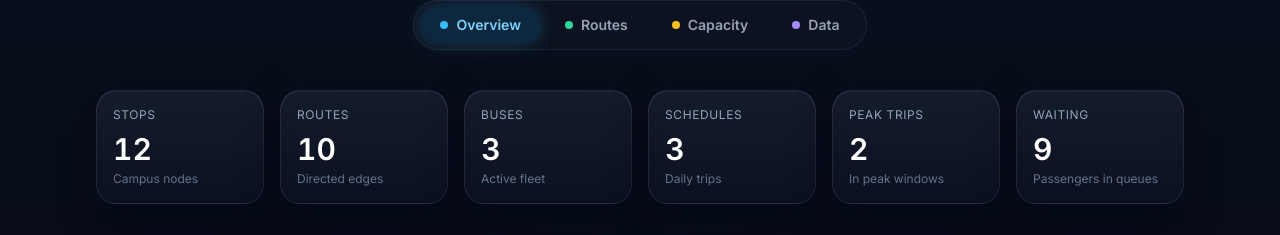
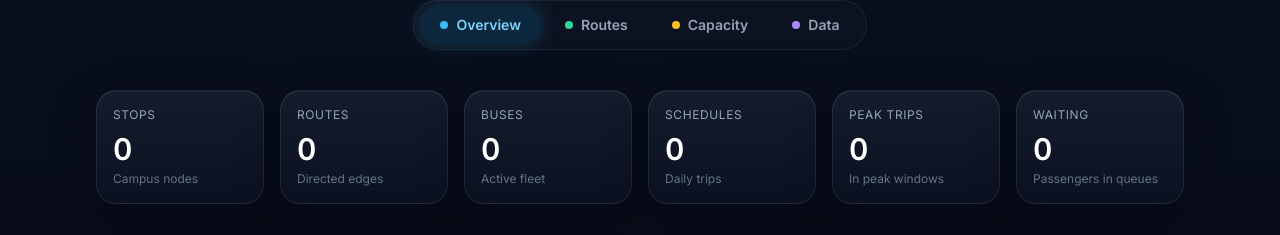
Before and after one commit to mamunur-ynu/ynu-bus-tracker-app, a React (Vite) app: page / in a window 1280 px wide. Shown: the part 316-551 px from the top of the page. Built offline with nearby package versions, Linux system fonts and the light colour scheme.

Commit message:
UX polish

```diff
--- a/src/App.tsx
+++ b/src/App.tsx
@@ -10,6 +10,7 @@ import PeakHourTimeline from "./components/PeakHourTimeline";
 import DataTables from "./components/DataTables";
 import ReportSummary from "./components/ReportSummary";
 import LiveEditor from "./components/LiveEditor";
+import Toaster from "./components/Toaster";
 
 type Tab = "dashboard" | "editor";
 type Section = "overview" | "routes" | "capacity" | "data";
@@ -92,14 +93,17 @@ export default function App() {
                       : "text-slate-400 hover:text-slate-200"
                   }`}
                 >
-                  <span className={`h-2 w-2 rounded-full ${s.dot}`} />
+                  <span
+                    aria-hidden="true"
+                    className={`h-2 w-2 rounded-full ${s.dot}`}
+                  />
                   {s.label}
                 </button>
               ))}
             </div>
           </div>
 
-          <div className="space-y-8">
+          <div key={section} className="animate-fadeIn space-y-8">
             {section === "overview" && (
               <>
                 <OverviewCards />
@@ -137,6 +141,8 @@ export default function App() {
       <footer className="mt-14 border-t border-slate-800/70 pt-6 text-center text-xs text-slate-500">
         Built with React, TypeScript, Vite &amp; Supabase &middot; Yunnan University
       </footer>
+
+      <Toaster />
     </div>
   );
 }
--- a/src/components/OverviewCards.tsx
+++ b/src/components/OverviewCards.tsx
@@ -1,3 +1,4 @@
+import { useEffect, useRef, useState } from "react";
 import {
   stops,
   routes,
@@ -9,8 +10,54 @@ import {
 
 interface Stat {
   label: string;
-  value: number | string;
+  value: number;
   hint: string;
+}
+
+// Counts up from 0 to `target` once, respecting reduced-motion.
+function useCountUp(target: number, durationMs = 900) {
+  const [value, setValue] = useState(0);
+  const started = useRef(false);
+  useEffect(() => {
+    if (started.current) return;
+    started.current = true;
+    const reduce = window.matchMedia?.(
+      "(prefers-reduced-motion: reduce)"
+    ).matches;
+    if (reduce) {
+      setValue(target);
+      return;
+    }
+    const start = performance.now();
+    let raf = 0;
+    const tick = (now: number) => {
+      const p = Math.min(1, (now - start) / durationMs);
+      const eased = 1 - Math.pow(1 - p, 3); // easeOutCubic
+      setValue(Math.round(eased * target));
+      if (p < 1) raf = requestAnimationFrame(tick);
+    };
+    raf = requestAnimationFrame(tick);
+    return () => cancelAnimationFrame(raf);
+  }, [target, durationMs]);
+  return value;
+}
+
+function StatCard({ stat, index }: { stat: Stat; index: number }) {
+  const value = useCountUp(stat.value);
+  return (
+    <div
+      className="card p-4"
+      style={{ animationDelay: `${index * 60}ms` }}
+    >
+      <p className="text-xs uppercase tracking-wider text-slate-400">
+        {stat.label}
+      </p>
+      <p className="stat-value mt-2 text-3xl font-semibold text-white">
+        {value}
+      </p>
+      <p className="mt-1 text-xs text-slate-500">{stat.hint}</p>
+    </div>
+  );
 }
 
 // Small metric cards that summarize the whole system.
@@ -32,16 +79,8 @@ export default function OverviewCards() {
 
   return (
     <div className="grid grid-cols-2 gap-4 sm:grid-cols-3 lg:grid-cols-6">
-      {stats.map((stat) => (
-        <div key={stat.label} className="card p-4">
-          <p className="text-xs uppercase tracking-wider text-slate-400">
-            {stat.label}
-          </p>
-          <p className="stat-value mt-2 text-3xl font-semibold text-white">
-            {stat.value}
-          </p>
-          <p className="mt-1 text-xs text-slate-500">{stat.hint}</p>
-        </div>
+      {stats.map((stat, i) => (
+        <StatCard key={stat.label} stat={stat} index={i} />
       ))}
     </div>
   );
--- a/src/components/RouteMap.tsx
+++ b/src/components/RouteMap.tsx
@@ -114,15 +114,31 @@ export default function RouteMap({
         {/* Stop markers as HTML so the bilingual labels stay crisp. */}
         {stops.map((stop) => {
           const onPath = pathStopIds.includes(stop.id);
+          const waiting = stop.passengerCount ?? 0;
           return (
             <div
               key={stop.id}
-              className="absolute -translate-x-1/2 -translate-y-1/2"
-              style={{ left: `${stop.x}%`, top: `${stop.y}%` }}
+              className="group absolute -translate-x-1/2 -translate-y-1/2"
+              style={{ left: `${stop.x}%`, top: `${stop.y}%`, zIndex: onPath ? 20 : 10 }}
             >
-              <div className="flex flex-col items-center">
+              {/* Hover tooltip */}
+              <div className="pointer-events-none absolute bottom-full left-1/2 z-30 mb-2 hidden -translate-x-1/2 whitespace-nowrap rounded-lg border border-slate-700 bg-ink-950/95 px-2.5 py-1.5 text-left shadow-xl group-hover:block">
+                <p className="text-[11px] font-semibold text-white">
+                  {stop.englishName}
+                </p>
+                <p className="text-[10px] text-slate-400">{stop.chineseName}</p>
+                <p className="mt-0.5 text-[10px] text-brand-400">
+                  {waiting} waiting
+                </p>
+              </div>
+              <div
+                className="flex flex-col items-center"
+                tabIndex={0}
+                role="button"
+                aria-label={`${stop.englishName} (${stop.chineseName}), ${waiting} passengers waiting`}
+              >
                 <span
-                  className={`block rounded-full ring-2 ${
+                  className={`block rounded-full ring-2 transition-transform group-hover:scale-125 ${
                     onPath
                       ? "h-3.5 w-3.5 bg-brand-500 ring-brand-400"
                       : "h-2.5 w-2.5 bg-slate-200 ring-slate-500"
--- /dev/null
+++ b/src/components/Toaster.tsx
@@ -0,0 +1,37 @@
+import { useEffect, useState } from "react";
+import { subscribeToasts, type ToastItem } from "../lib/toast";
+
+const styles: Record<ToastItem["kind"], string> = {
+  success: "border-emerald-500/40 bg-emerald-500/15 text-emerald-200",
+  error: "border-rose-500/40 bg-rose-500/15 text-rose-200",
+  info: "border-sky-500/40 bg-sky-500/15 text-sky-200",
+};
+
+const icons: Record<ToastItem["kind"], string> = {
+  success: "✓",
+  error: "!",
+  info: "i",
+};
+
+// Renders the global toast queue in the bottom-right corner.
+export default function Toaster() {
+  const [items, setItems] = useState<ToastItem[]>([]);
+  useEffect(() => subscribeToasts(setItems), []);
+
+  return (
+    <div className="pointer-events-none fixed bottom-5 right-5 z-50 flex w-[min(92vw,340px)] flex-col gap-2">
+      {items.map((t) => (
+        <div
+          key={t.id}
+          role="status"
+          className={`animate-toastIn pointer-events-auto flex items-center gap-3 rounded-xl border px-4 py-3 text-sm shadow-lg backdrop-blur ${styles[t.kind]}`}
+        >
+          <span className="flex h-5 w-5 shrink-0 items-center justify-center rounded-full border border-current text-xs font-bold">
+            {icons[t.kind]}
+          </span>
+          <span className="leading-snug">{t.message}</span>
+        </div>
+      ))}
+    </div>
+  );
+}
--- /dev/null
+++ b/src/lib/toast.ts
@@ -0,0 +1,45 @@
+// Tiny global toast system. Call toast.success("...") from anywhere; the
+// <Toaster /> component subscribes and renders the messages. No context
+// plumbing needed, so it works even inside large existing components.
+
+export type ToastKind = "success" | "error" | "info";
+
+export interface ToastItem {
+  id: number;
+  kind: ToastKind;
+  message: string;
+}
+
+type Listener = (items: ToastItem[]) => void;
+
+let items: ToastItem[] = [];
+let nextId = 1;
+const listeners = new Set<Listener>();
+
+function emit() {
+  for (const l of listeners) l(items);
+}
+
+function push(kind: ToastKind, message: string, ms = 3000) {
+  const id = nextId++;
+  items = [...items, { id, kind, message }];
+  emit();
+  window.setTimeout(() => {
+    items = items.filter((t) => t.id !== id);
+    emit();
+  }, ms);
+}
+
+export const toast = {
+  success: (m: string) => push("success", m),
+  error: (m: string) => push("error", m, 4000),
+  info: (m: string) => push("info", m),
+};
+
+export function subscribeToasts(fn: Listener): () => void {
+  listeners.add(fn);
+  fn(items);
+  return () => {
+    listeners.delete(fn);
+  };
+}
--- a/src/styles/index.css
+++ b/src/styles/index.css
@@ -75,6 +75,44 @@ table {
   }
 }
 
+/* Skeleton shimmer for loading states */
+.skeleton {
+  position: relative;
+  overflow: hidden;
+  background: rgba(148, 163, 184, 0.08);
+  border-radius: 12px;
+}
+.skeleton::after {
+  content: "";
+  position: absolute;
+  inset: 0;
+  transform: translateX(-100%);
+  background: linear-gradient(
+    90deg,
+    transparent,
+    rgba(148, 163, 184, 0.12),
+    transparent
+  );
+  animation: shimmerSlide 1.4s infinite;
+}
+@keyframes shimmerSlide {
+  100% {
+    transform: translateX(100%);
+  }
+}
+
+/* Respect users who prefer less motion */
+@media (prefers-reduced-motion: reduce) {
+  *,
+  *::before,
+  *::after {
+    animation-duration: 0.001ms !important;
+    animation-iteration-count: 1 !important;
+    transition-duration: 0.001ms !important;
+    scroll-behavior: auto !important;
+  }
+}
+
 /* Elegant scrollbar */
 ::-webkit-scrollbar {
   width: 10px;
--- a/tailwind.config.js
+++ b/tailwind.config.js
@@ -18,6 +18,27 @@ export default {
       },
       fontFamily: {
         sans: ["Inter", "Segoe UI", "system-ui", "sans-serif"],
+        display: ["Sora", "Inter", "sans-serif"],
+      },
+      boxShadow: {
+        glow: "0 0 24px rgba(56,189,248,0.25)",
+      },
+      keyframes: {
+        fadeIn: {
+          "0%": { opacity: "0", transform: "translateY(8px)" },
+          "100%": { opacity: "1", transform: "none" },
+        },
+        toastIn: {
+          "0%": { opacity: "0", transform: "translateY(12px) scale(0.98)" },
+          "100%": { opacity: "1", transform: "none" },
+        },
+        shimmer: {
+          "100%": { transform: "translateX(100%)" },
+        },
+      },
+      animation: {
+        fadeIn: "fadeIn 0.35s ease both",
+        toastIn: "toastIn 0.25s ease both",
       },
     },
   },
```
Also changed, not shown: src/components/LiveEditor.tsx (+14 -1 lines).
